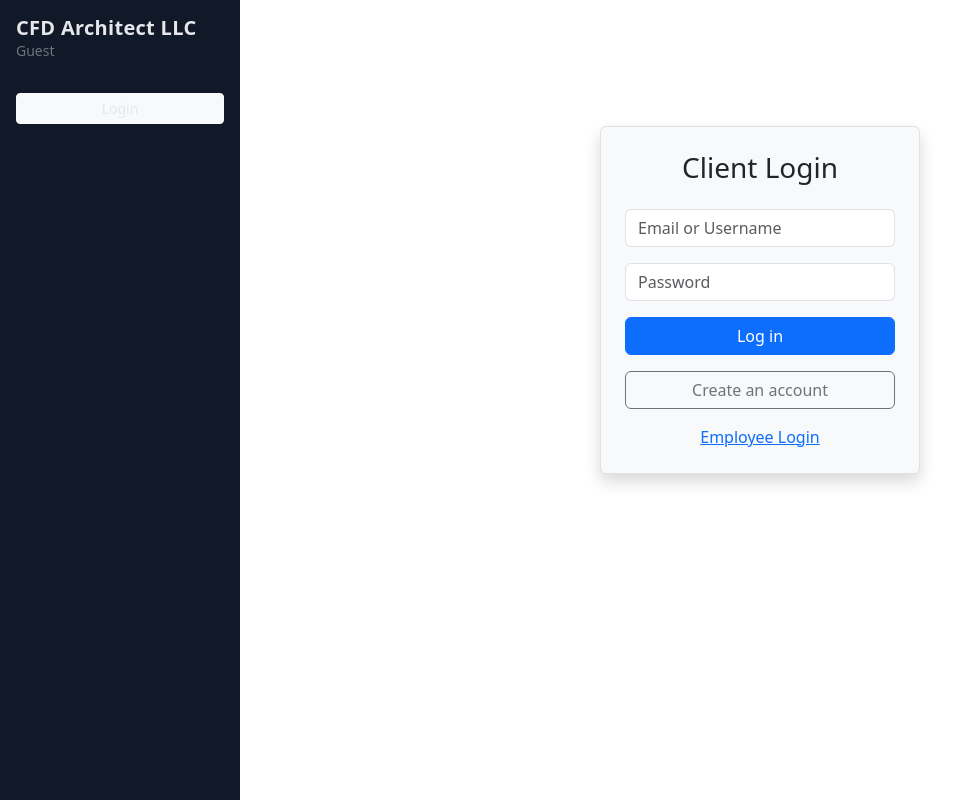
After one commit to dothez3/Event-Calendar, a Flask app: page /client-login in a window 1280 px wide. The commit adds this page. Shown: the whole page, without its empty margins (0-970 px from the left). Run offline with Flask 3, Linux system fonts and the light colour scheme.

Commit message:
updated client and employee operations
clients can only view project and events assigned to them ;
employees (have full access)

```diff
--- a/app.py
+++ b/app.py
@@ -24,7 +24,7 @@ app.config["SQLALCHEMY_TRACK_MODIFICATIONS"] = False
 
 db = SQLAlchemy(app)
 login_manager = LoginManager(app)
-login_manager.login_view = "login"
+login_manager.login_view = "index"
 
 #Models
 class User(UserMixin, db.Model):
@@ -32,6 +32,7 @@ class User(UserMixin, db.Model):
     email = db.Column(db.String(120), unique=True, nullable=False)
     name = db.Column(db.String(120), nullable=False)
     password_hash = db.Column(db.String(255), nullable=False)
+    role = db.Column(db.String(20), default='client', nullable=False)  # changes: Added role field ('client' or 'employee')
 
     def set_password(self, password):
         self.password_hash = generate_password_hash(password)
@@ -63,6 +64,16 @@ class Project(db.Model):
     due_date = db.Column(db.Date)
     client = db.relationship("Client", backref="projects")
 
+#  changes: New model to track which client users are assigned to which projects
+class ProjectAssignment(db.Model):
+    id = db.Column(db.Integer, primary_key=True)
+    project_id = db.Column(db.Integer, db.ForeignKey('project.id'), nullable=False)
+    user_id = db.Column(db.Integer, db.ForeignKey('user.id'), nullable=False)
+    assigned_at = db.Column(db.DateTime, default=datetime.utcnow)
+
+    project = db.relationship('Project', backref='assignments')
+    user = db.relationship('User', backref='project_assignments')
+
 #Improved Event class:
 class Event(db.Model):
     id = db.Column(db.Integer, primary_key=True)
@@ -78,6 +89,29 @@ class Event(db.Model):
 @login_manager.user_loader
 def load_user(user_id):
     return User.query.get(int(user_id))
+
+#  changes: Helper functions for role-based access control
+from functools import wraps
+
+def employee_required(f):
+    """Decorator to require employee role"""
+    @wraps(f)
+    def decorated_function(*args, **kwargs):
+        if not current_user.is_authenticated or current_user.role != 'employee':
+            flash("Access denied. Employee privileges required.", "danger")
+            return redirect(url_for('dashboard'))
+        return f(*args, **kwargs)
+    return decorated_function
+
+def get_user_projects():
+    """Get projects accessible to current user based on role"""
+    if current_user.role == 'employee':
+        # Employees see all projects
+        return Project.query.all()
+    else:
+        # Clients only see assigned projects
+        assigned_project_ids = [pa.project_id for pa in current_user.project_assignments]
+        return Project.query.filter(Project.id.in_(assigned_project_ids)).all() if assigned_project_ids else []
 
 class Activity(db.Model):
     id = db.Column(db.Integer, primary_key=True)
@@ -95,7 +129,7 @@ def init_db():
     db.create_all()
     # Seed demo data
     if not User.query.filter_by(email="demo@pms.local").first():
-        u = User(email="demo@pms.local", name="Demo User")
+        u = User(email="demo@pms.local", name="Demo User", role="employee")  #  changes: Set demo user as employee
         u.set_password("demo123")
         db.session.add(u)
     c = Client(name="Bruce Wayne", contact="bwayne.enterprises@gmail.com", phone="555-01234")
@@ -108,34 +142,11 @@ def init_db():
     print("Initialized the database. Login with demo@pms.local / demo123")
 
 #Routes
-@app.route("/")
+@app.route("/", methods=["GET", "POST"])
 def index():
     if current_user.is_authenticated:
         return redirect(url_for("dashboard"))
-    return render_template("index.html")
 
-@app.route("/register", methods=["GET", "POST"])
-def register():
-    if request.method == "POST":
-        email = request.form["email"].strip().lower()
-        name = request.form["name"].strip()
-        password = request.form["password"]
-        if User.query.filter_by(email=email).first():
-            flash("Email already registered.", "warning")
-            return redirect(url_for("register"))
-        u = User(email=email, name=name)
-        u.set_password(password)
-        db.session.add(u)
-        db.session.commit()
-        flash("Registered! Please login.", "success")
-        return redirect(url_for("login"))
-    return render_template("register.html")
-
-from sqlalchemy import or_, func , desc # add this import at the top
-
-
-@app.route("/login", methods=["GET", "POST"])
-def login():
     if request.method == "POST":
         identifier = request.form["email"].strip()
         password   = request.form["password"]
@@ -156,7 +167,68 @@ def login():
             return redirect(url_for("dashboard"))
 
         flash("Invalid credentials", "danger")
+
     return render_template("login.html")
+
+@app.route("/client-login", methods=["GET", "POST"])
+def client_login():
+    if current_user.is_authenticated:
+        return redirect(url_for("dashboard"))
+
+    if request.method == "POST":
+        identifier = request.form["email"].strip()
+        password   = request.form["password"]
+
+        # normalize once for case-insensitive name match
+        ident_lower = identifier.lower()
+
+        # Try exact email match OR case-insensitive name match
+        user = User.query.filter(
+            or_(
+                User.email == ident_lower,
+                func.lower(User.name) == ident_lower
+            )
+        ).first()
+
+        if user and user.check_password(password):
+            login_user(user)
+            return redirect(url_for("dashboard"))
+
+        flash("Invalid credentials", "danger")
+
+    return render_template("client_login.html")
+
+@app.route("/register", methods=["GET", "POST"])
+def register():
+    # Get the type from query parameter (employee or client)
+    account_type = request.args.get('type', 'client')
+
+    if request.method == "POST":
+        email = request.form["email"].strip().lower()
+        name = request.form["name"].strip()
+        password = request.form["password"]
+        role = request.form.get("role", account_type)
+
+        if User.query.filter_by(email=email).first():
+            flash("Email already registered.", "warning")
+            return redirect(url_for("register", type=account_type))
+
+        # Create user with the specified role
+        u = User(email=email, name=name, role=role)
+        u.set_password(password)
+        db.session.add(u)
+        db.session.commit()
+
+        if role == 'employee':
+            flash("Registered as employee! Please login.", "success")
+            return redirect(url_for("index"))
+        else:
+            flash("Registered as client! Please login.", "success")
+            return redirect(url_for("client_login"))
+
+    return render_template("register.html", account_type=account_type)
+
+from sqlalchemy import or_, func , desc # add this import at the top
 
 @app.route("/logout")
 @login_required
@@ -168,21 +240,42 @@ def logout():
 @app.route("/dashboard")
 @login_required
 def dashboard():
-    recent_projects = (
-        db.session.query(Project)
-        .join(Activity, Activity.project_id == Project.id)
-        .filter(Activity.user_id == current_user.id)
-        .order_by(desc(Activity.happened_at))
-        .limit(6)
-        .all()
-    )
+    if current_user.role == 'employee':
+        # Employees see all data
+        recent_projects = (
+            db.session.query(Project)
+            .join(Activity, Activity.project_id == Project.id)
+            .filter(Activity.user_id == current_user.id)
+            .order_by(desc(Activity.happened_at))
+            .limit(6)
+            .all()
+        )
+        events = Event.query.order_by(Event.start.desc()).limit(5).all()
+        stats = {
+            "projects": Project.query.count(),
+            "clients": Client.query.count(),
+            "events": Event.query.count()
+        }
+    else:
+        # Clients only see their assigned projects and related events
+        assigned_project_ids = [pa.project_id for pa in current_user.project_assignments]
 
-    events = Event.query.order_by(Event.start.desc()).limit(5).all()
-    stats = {
-        "projects": Project.query.count(),
-        "clients": Client.query.count(),
-        "events": Event.query.count()
-    }
+        if assigned_project_ids:
+            recent_projects = Project.query.filter(Project.id.in_(assigned_project_ids)).limit(6).all()
+            events = Event.query.filter(Event.project_id.in_(assigned_project_ids)).order_by(Event.start.desc()).limit(5).all()
+            stats = {
+                "projects": len(assigned_project_ids),
+                "clients": 0,  # Clients don't see client count
+                "events": Event.query.filter(Event.project_id.in_(assigned_project_ids)).count()
+            }
+        else:
+            recent_projects = []
+            events = []
+            stats = {
+                "projects": 0,
+                "clients": 0,
+                "events": 0
+            }
 
     return render_template(
         "dashboard.html",
@@ -199,11 +292,13 @@ def main_menu():
 # ---- Clients CRUD (minimal) ----
 @app.route("/clients")
 @login_required
+@employee_required  #  changes: Only employees can manage clients
 def clients():
     return render_template("clients.html", clients=Client.query.all())
 
 @app.route("/clients/create", methods=["POST"])
 @login_required
+@employee_required  #  changes: Only employees can create clients
 def clients_create():
     name = request.form["name"].strip()
     contact = request.form.get("contact","").strip()
@@ -218,6 +313,7 @@ def clients_create():
 
 @app.route("/clients/<int:id>/update", methods=["POST"])
 @login_required
+@employee_required  #  changes: Only employees can update clients
 def clients_update(id):
     c = Client.query.get_or_404(id)
     c.name = request.form["name"].strip()
@@ -229,6 +325,7 @@ def clients_update(id):
 
 @app.route("/clients/<int:id>/delete", methods=["POST"])
 @login_required
+@employee_required  #  changes: Only employees can delete clients
 def clients_delete(id):
     """Delete a client unless they still have projects."""
     c = Client.query.get_or_404(id)
@@ -246,11 +343,13 @@ def clients_delete(id):
 # ---- Buildings CRUD (minimal) ----
 @app.route("/buildings")
 @login_required
+@employee_required  #  changes: Only employees can manage buildings
 def buildings():
     return render_template("buildings.html", buildings=Building.query.all())
 
 @app.route("/buildings/create", methods=["POST"])
 @login_required
+@employee_required  #  changes: Only employees can create buildings
 def buildings_create():
     name = request.form["name"].strip()
     street = request.form.get("street", "").strip()
@@ -268,6 +367,7 @@ def buildings_create():
 
 @app.route("/buildings/<int:id>/update", methods=["POST"])
 @login_required
+@employee_required  #  changes: Only employees can update buildings
 def buildings_update(id):
     b = Building.query.get_or_404(id)
     b.name = request.form["name"].strip()
@@ -282,6 +382,7 @@ def buildings_update(id):
 
 @app.route("/buildings/<int:id>/delete", methods=["POST"])
 @login_required
+@employee_required  #  changes: Only employees can delete buildings
 def buildings_delete(id):
     b = Building.query.get_or_404(id)
     db.session.delete(b); db.session.commit()
@@ -292,8 +393,19 @@ def buildings_delete(id):
 @app.route("/projects")
 @login_required
 def projects():
+    #  changes: Filter projects based on user role
     q = request.args.get("q", "").strip()
-    query = Project.query.join(Client, isouter=True)
+
+    if current_user.role == 'employee':
+        # Employees see all projects
+        query = Project.query.join(Client, isouter=True)
+    else:
+        # Clients only see assigned projects
+        assigned_project_ids = [pa.project_id for pa in current_user.project_assignments]
+        if not assigned_project_ids:
+            # No projects assigned, show empty list
+            return render_template("projects.html", projects=[], q=q, clients=Client.query.all())
+        query = Project.query.join(Client, isouter=True).filter(Project.id.in_(assigned_project_ids))
 
     if q:
         query = query.filter(
@@ -305,10 +417,13 @@ def projects():
         )
 
     projects = query.order_by(Project.id.desc()).all()
-    return render_template("projects.html", projects=projects, q=q, clients=Client.query.all())
+    #  changes: Pass all users to template for client assignment dropdown
+    all_users = User.query.filter_by(role='client').all() if current_user.role == 'employee' else []
+    return render_template("projects.html", projects=projects, q=q, clients=Client.query.all(), users=all_users)
 
 @app.route("/projects/create", methods=["POST"])
 @login_required
+@employee_required  #  changes: Only employees can create projects
 def projects_create():
     name = request.form["name"].strip()
     client_id = request.form.get("client_id")
@@ -342,6 +457,7 @@ def projects_create():
 
 @app.route("/projects/<int:id>/delete", methods=["POST"])
 @login_required
+@employee_required  #  changes: Only employees can delete projects
 def projects_delete(id):
     """Delete a project unless it still has events."""
     p = Project.query.get_or_404(id)
@@ -360,12 +476,28 @@ def projects_delete(id):
 
 #Events
 @app.route("/events")
-@login_required
+@login_required  #  changes: Allow both employees and clients to view events
 def events():
-    return render_template("events.html", events=Event.query.order_by(Event.start.desc()).all(), projects=Project.query.all())
+    #  changes: Filter events based on user role
+    if current_user.role == 'employee':
+        #  changes: Employees see all events
+        events_list = Event.query.order_by(Event.start.desc()).all()
+        projects_list = Project.query.all()
+    else:
+        #  changes: Clients only see events for their assigned projects
+        assigned_project_ids = [pa.project_id for pa in current_user.project_assignments]
+        if assigned_project_ids:
+            events_list = Event.query.filter(Event.project_id.in_(assigned_project_ids)).order_by(Event.start.desc()).all()
+            projects_list = Project.query.filter(Project.id.in_(assigned_project_ids)).all()
+        else:
+            events_list = []
+            projects_list = []
+
+    return render_template("events.html", events=events_list, projects=projects_list)
 
 @app.route("/events/create", methods=["POST"])
 @login_required
+@employee_required  #  changes: Only employees can create events
 def events_create():
     title = request.form["title"].strip()
     event_type = request.form.get("event_type")
@@ -392,6 +524,7 @@ def events_create():
 
 @app.route("/events/edit/<int:event_id>", methods=["POST"])
 @login_required
+@employee_required  #  changes: Only employees can edit events
 def events_edit(event_id):
     event = Event.query.get_or_404(event_id)
     event.title = request.form["title"].strip()
@@ -407,6 +540,7 @@ def events_edit(event_id):
 
 @app.route("/events/delete/<int:event_id>", methods=["POST"])
 @login_required
+@employee_required  #  changes: Only employees can delete events
 def events_delete(event_id):
     event = Event.query.get_or_404(event_id)
     db.session.delete(event)
@@ -463,5 +597,103 @@ def build_proposal_text(project):
 
 #when ready to use ai, use line below and replace bodies  of two functions above
 #return call_ai_api(prompt)
+
+#  changes: User Management Routes (Employee Only)
+@app.route("/admin/users")
+@login_required
+@employee_required
+def admin_users():
+    """View and manage all users (employees only)"""
+    users = User.query.all()
+    return render_template("admin_users.html", users=users)
+
+@app.route("/admin/users/<int:user_id>/change_role", methods=["POST"])
+@login_required
+@employee_required  #  changes: Only employees can change user roles
+def change_user_role(user_id):
+    """Change a user's role between client and employee"""
+    user = User.query.get_or_404(user_id)
+    new_role = request.form.get("role")
+
+    if new_role not in ['client', 'employee']:
+        flash("Invalid role specified.", "danger")
+        return redirect(url_for("admin_users"))
+
+    user.role = new_role
+    db.session.commit()
+    flash(f"User {user.name} role changed to {new_role}.", "success")
+    return redirect(url_for("admin_users"))
+
+@app.route("/admin/users/<int:user_id>/delete", methods=["POST"])
+@login_required
+@employee_required  #  changes: Only employees can delete users
+def delete_user(user_id):
+    """Delete a user account"""
+    user = User.query.get_or_404(user_id)
+
+    #  changes: Prevent deleting yourself
+    if user.id == current_user.id:
+        flash("Cannot delete your own account.", "danger")
+        return redirect(url_for("admin_users"))
+
+    #  changes: Check if user has project assignments
+    assignment_count = ProjectAssignment.query.filter_by(user_id=user_id).count()
+    if assignment_count > 0:
+        flash(f"Cannot delete: {user.name} is assigned to {assignment_count} project(s). Remove assignments first.", "warning")
+        return redirect(url_for("admin_users"))
+
+    #  changes: Check if user has activities
+    activity_count = Activity.query.filter_by(user_id=user_id).count()
+    if activity_count > 0:
+        flash(f"Cannot delete: {user.name} has {activity_count} activity record(s) in the system.", "warning")
+        return redirect(url_for("admin_users"))
+
+    user_name = user.name
+    db.session.delete(user)
+    db.session.commit()
+    flash(f"User {user_name} deleted successfully.", "info")
+    return redirect(url_for("admin_users"))
+
+@app.route("/admin/projects/<int:project_id>/assign", methods=["POST"])
+@login_required
+@employee_required  #  changes: Only employees can assign clients to projects
+def assign_client_to_project(project_id):
+    """Assign a client user to a project"""
+    project = Project.query.get_or_404(project_id)
+    user_id = request.form.get("user_id")
+
+    if not user_id:
+        flash("Please select a user.", "warning")
+        return redirect(url_for("projects"))
+
+    user = User.query.get_or_404(int(user_id))
+
+    #  changes: Check if already assigned
+    existing = ProjectAssignment.query.filter_by(project_id=project_id, user_id=user_id).first()
+    if existing:
+        flash(f"{user.name} is already assigned to this project.", "info")
+        return redirect(url_for("projects"))
+
+    #  changes: Create assignment
+    assignment = ProjectAssignment(project_id=project_id, user_id=user_id)
+    db.session.add(assignment)
+    db.session.commit()
+    flash(f"{user.name} assigned to {project.name}.", "success")
+    return redirect(url_for("projects"))
+
+@app.route("/admin/projects/<int:project_id>/unassign/<int:user_id>", methods=["POST"])
+@login_required
+@employee_required  #  changes: Only employees can unassign clients from projects
+def unassign_client_from_project(project_id, user_id):
+    """Remove a client user from a project"""
+    assignment = ProjectAssignment.query.filter_by(project_id=project_id, user_id=user_id).first_or_404()
+    user_name = assignment.user.name
+    project_name = assignment.project.name
+
+    db.session.delete(assignment)
+    db.session.commit()
+    flash(f"{user_name} removed from {project_name}.", "info")
+    return redirect(url_for("projects"))
+
 if __name__ == "__main__":
     app.run(debug=True)
--- a/templates/base.html
+++ b/templates/base.html
@@ -48,9 +48,14 @@
     {% if current_user.is_authenticated %}
       <a class="nav-link {% if request.endpoint=='dashboard' %}active{% endif %}" href="{{ url_for('dashboard') }}">Dashboard</a>
       <a class="nav-link {% if request.endpoint=='projects' %}active{% endif %}" href="{{ url_for('projects') }}">Projects</a>
-      <a class="nav-link {% if request.endpoint=='clients' %}active{% endif %}" href="{{ url_for('clients') }}">Clients</a>
+      <!--  changes: Events visible to both employees and clients -->
       <a class="nav-link {% if request.endpoint=='events' %}active{% endif %}" href="{{ url_for('events') }}">Events</a>
-      <a class="nav-link {% if request.endpoint=='buildings' %}active{% endif %}" href="{{ url_for('buildings') }}">Buildings</a>
+      <!--  changes: Show employee-only menu items -->
+      {% if current_user.role == 'employee' %}
+        <a class="nav-link {% if request.endpoint=='clients' %}active{% endif %}" href="{{ url_for('clients') }}">Clients</a>
+        <a class="nav-link {% if request.endpoint=='buildings' %}active{% endif %}" href="{{ url_for('buildings') }}">Buildings</a>
+        <a class="nav-link {% if request.endpoint=='admin_users' %}active{% endif %}" href="{{ url_for('admin_users') }}">User Management</a>
+      {% endif %}
     {% endif %}
   </nav>
 
@@ -58,7 +63,7 @@
     {% if current_user.is_authenticated %}
       <a class="btn btn-sm btn-outline-light" href="{{ url_for('logout') }}">Logout</a>
     {% else %}
-      <a class="btn btn-sm btn-light" href="{{ url_for('login') }}">Login</a>
+      <a class="btn btn-sm btn-light" href="{{ url_for('index') }}">Login</a>
     {% endif %}
   </div>
 </aside>
--- /dev/null
+++ b/templates/client_login.html
@@ -0,0 +1,49 @@
+{% extends "base.html" %}
+
+{% block content %}
+
+<div class="d-flex justify-content-center align-items-center" style="min-height: 70vh;">
+
+  <div class="border rounded p-4 shadow" style="width: 320px; background-color: #f8f9fa;">
+
+    <h3 class="text-center mb-4">Client Login</h3>
+
+    <form method="post">
+
+      <div class="mb-3">
+
+        <input name="email" type="text" class="form-control" placeholder="Email or Username" required>
+
+      </div>
+
+      <div class="mb-3">
+
+        <input name="password" type="password" class="form-control" placeholder="Password" required>
+
+      </div>
+
+      <div class="d-grid mb-3">
+
+        <button class="btn btn-primary" type="submit">Log in</button>
+
+      </div>
+
+    </form>
+
+    <div class="d-grid mb-2">
+
+      <a href="{{ url_for('register', type='client') }}" class="btn btn-outline-secondary">Create an account</a>
+
+    </div>
+
+    <div class="text-center mt-3">
+
+      <a href="{{ url_for('index') }}">Employee Login</a>
+
+    </div>
+
+  </div>
+
+</div>
+
+{% endblock %}
```
Also changed, not shown: templates/admin_users.html (added, +78 -0 lines), templates/events.html (+9 -3 lines), templates/projects.html (+67 -4 lines).
